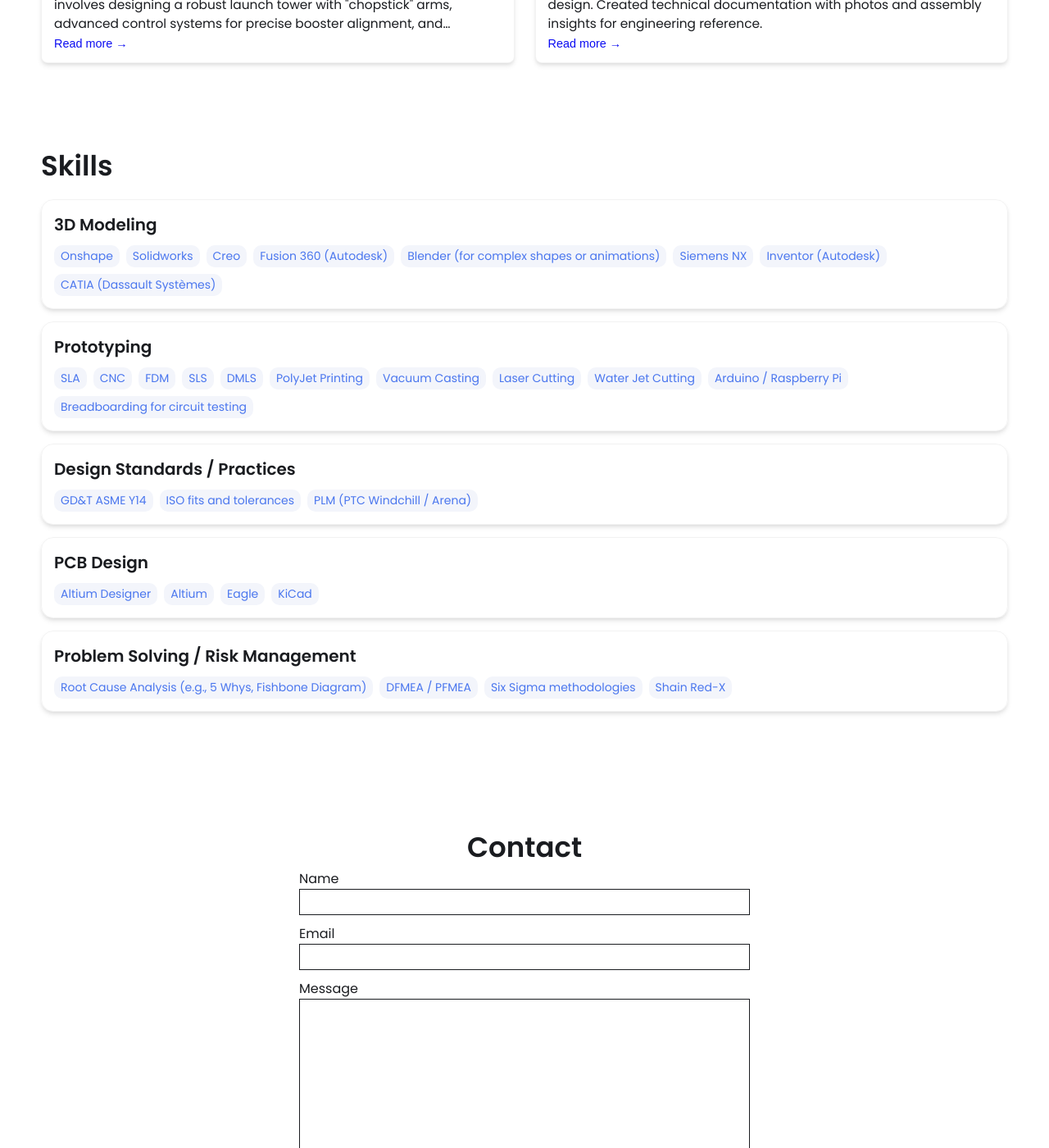
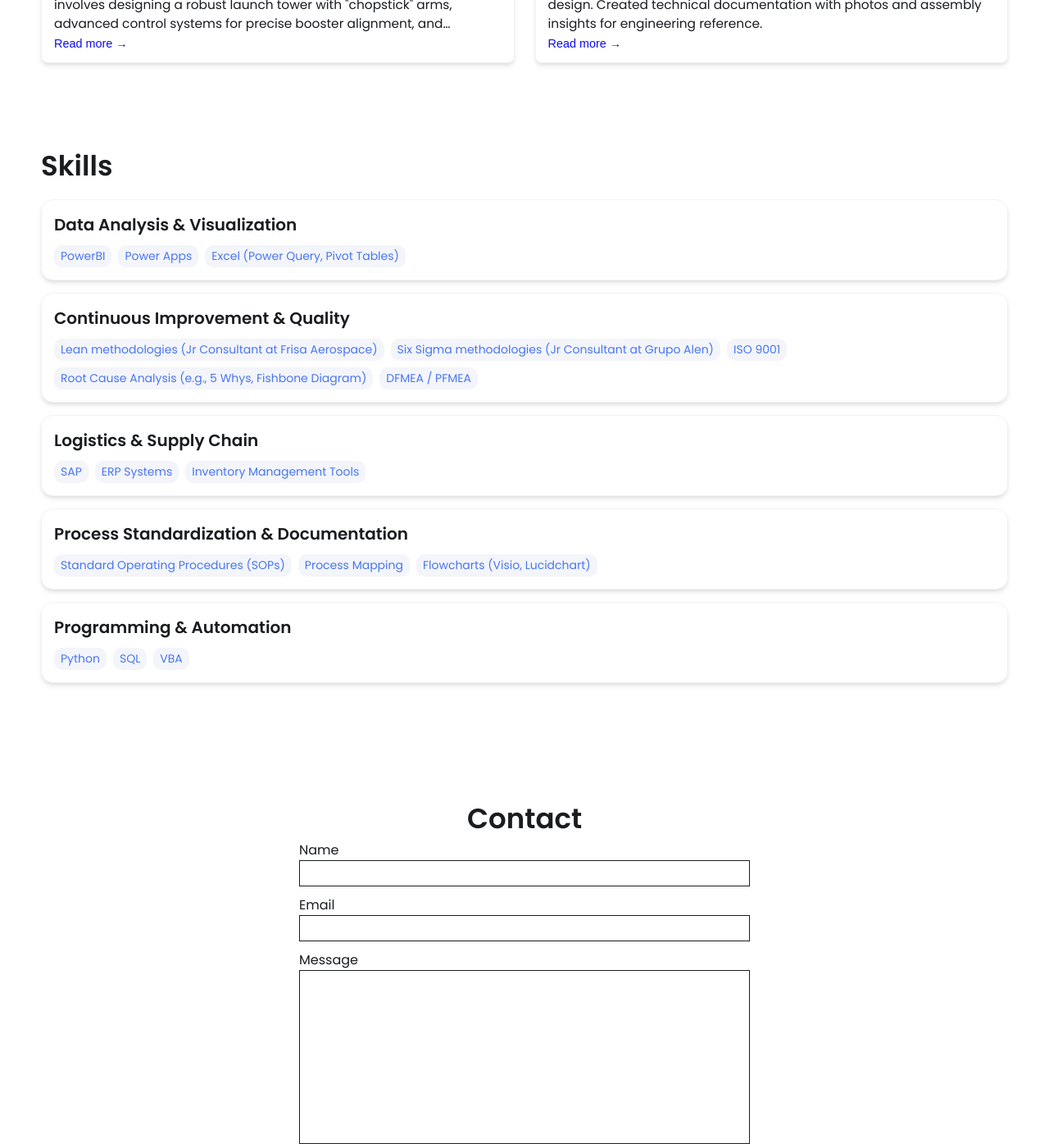
Before and after one commit to p3droAv1la/p3droAv1la.github.io, a Jekyll site: the page built from index.html, in a window 1280 px wide and 1400 px high, scrolled down 1449 px. Shown: the whole window at 82% size. Built offline with Jekyll 4.4.1, drawn with Linux system fonts in a browser that asks for light colours.

Commit message:
Update _config.yml

```diff
--- a/_config.yml
+++ b/_config.yml
@@ -31,9 +31,9 @@ resume-url: https://drive.google.com/file/d/13Z3duVzh-gguPU5r03oJVEE6rV9rd3DS/vi
 # Set up external links - this will show up as small icons next to your name.
 
 external-links:    # input only your own url slug. The icons with missing entries will not appear.
-  linkedin: test    # https://www.linkedin.com/in/{your url slug}
-  github: leea12    # https://github.com/{your url slug}
-  stackoverflow: test      # https://stackoverflow.com/users/{your url slug}
+  linkedin: https://www.linkedin.com/in/pedro-avila-villarreal/    # https://www.linkedin.com/in/{your url slug}
+  github:     # https://github.com/{your url slug}
+  stackoverflow:       # https://stackoverflow.com/users/{your url slug}
   medium:            # https://medium.com/@{your url slug}
   x-twitter:   # https://x.com/{your url slug}
   threads:            # https://threads.net/@{your url slug}
@@ -45,50 +45,37 @@ external-links:    # input only your own url slug. The icons with missing entrie
 
 # Skills Section - Add the list of your Skills by categories/tools. The indentation for each level needs to be precise.
 skills:
-  - category: 3D Modeling
+  - category: Data Analysis & Visualization
     tools:
-    - Onshape
-    - Solidworks
-    - Creo
-    - Fusion 360 (Autodesk)
-    - Blender (for complex shapes or animations)
-    - Siemens NX
-    - Inventor (Autodesk)
-    - CATIA (Dassault Systèmes)
-  - category: Prototyping
+    - PowerBI
+    - Power Apps
+    - Excel (Power Query, Pivot Tables)
+  - category: Continuous Improvement & Quality
     tools:
-    - SLA
-    - CNC
-    - FDM
-    - SLS
-    - DMLS
-    - PolyJet Printing
-    - Vacuum Casting
-    - Laser Cutting
-    - Water Jet Cutting
-    - Arduino / Raspberry Pi
-    - Breadboarding for circuit testing
-  - category: Design Standards / Practices
-    tools:
-    - GD&T ASME Y14
-    - ISO fits and tolerances
-    - PLM (PTC Windchill / Arena)
-  - category: PCB Design
-    tools:
-    - Altium Designer
-    - Altium
-    - Eagle
-    - KiCad
-  - category: Problem Solving / Risk Management
-    tools:
+    - Lean methodologies (Jr Consultant at Frisa Aerospace)
+    - Six Sigma methodologies (Jr Consultant at Grupo Alen)
+    - ISO 9001
     - Root Cause Analysis (e.g., 5 Whys, Fishbone Diagram)
     - DFMEA / PFMEA
-    - Six Sigma methodologies
-    - Shain Red-X
+  - category: Logistics & Supply Chain
+    tools:
+    - SAP
+    - ERP Systems
+    - Inventory Management Tools
+  - category: Process Standardization & Documentation
+    tools:
+    - Standard Operating Procedures (SOPs)
+    - Process Mapping
+    - Flowcharts (Visio, Lucidchart)
+  - category: Programming & Automation
+    tools:
+    - Python
+    - SQL
+    - VBA
 
 
 # Contact Form Setup. Setup an account and copy over the key. When someone fills out the form, it will be received in your email.
-formspree-key:   https://formspree.io/f/{8-digit key}
+formspree-key:   https://formspree.io/f/xanbalyk
 
 
 
```
